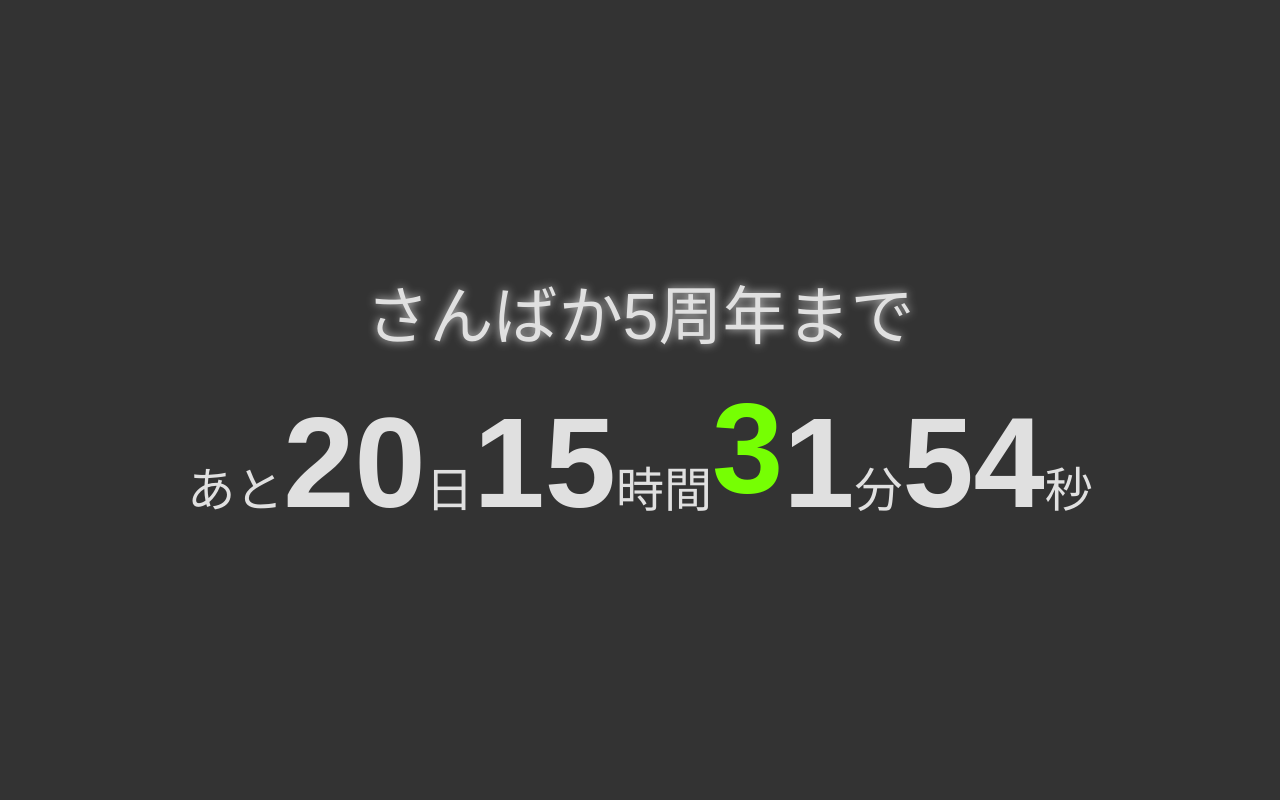
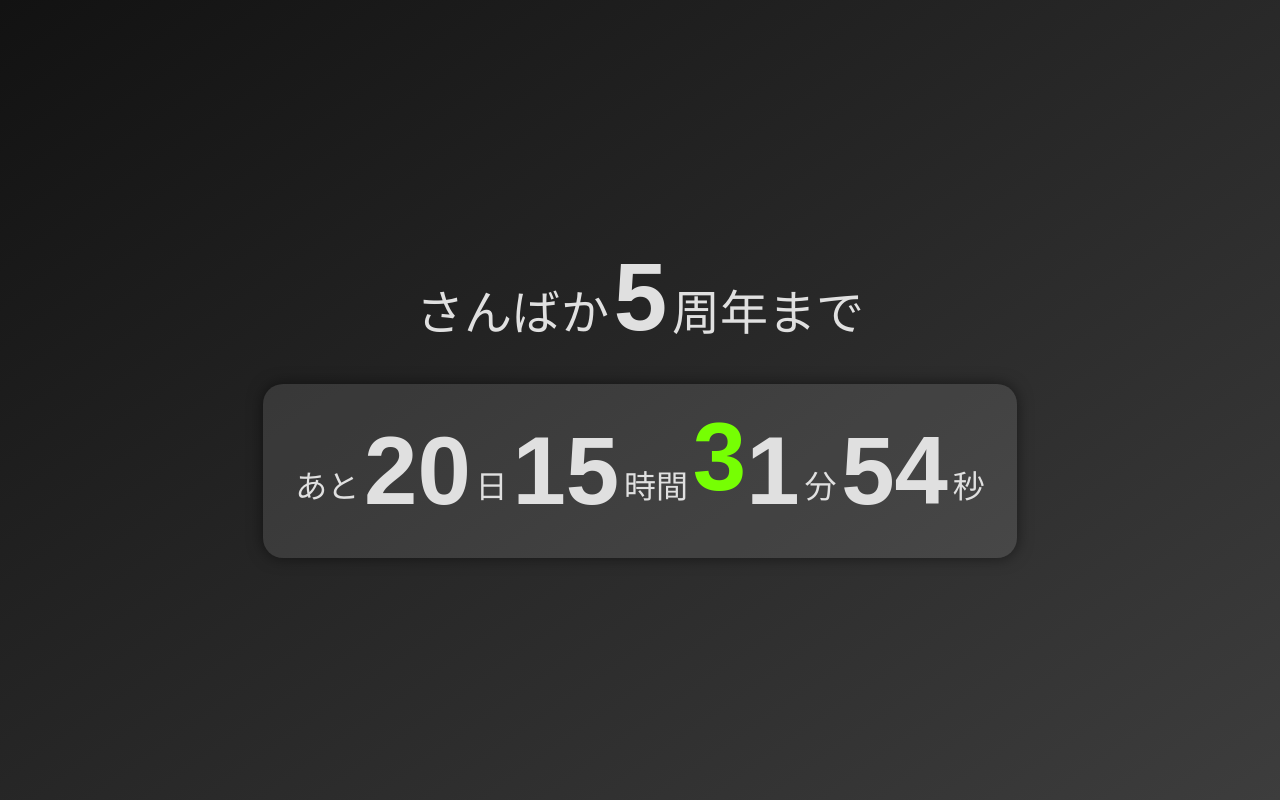
Before and after one commit to inoshiro/sanbaka_countdown, a Nuxt app: page / in a window 1280 px wide. Built offline with nearby package versions, Linux system fonts and the light colour scheme; a web font is replaced by a local one.

Commit message:
全体のスタイル調整

```diff
--- a/pages/index.vue
+++ b/pages/index.vue
@@ -16,7 +16,7 @@
 
 <template>
   <div class="container">
-    <div class="title">さんばか5周年まで</div>
+    <div class="title">さんばか<span class="number">5</span>周年まで</div>
     <div class="countdown-container">
       <div class="countdown">
         <span class="unit">あと</span>
@@ -34,24 +34,6 @@
 </template>
 
 <style>
-  @keyframes shake {
-    0% {
-      transform: translate(0px, 0px) rotateZ(0deg);
-    }
-    45% {
-      transform: translate(4px, 4px) rotateZ(1deg);
-    }
-    50% {
-      transform: translate(0px, 4px) rotateZ(0deg);
-    }
-    75% {
-      transform: translate(4px, 0px) rotateZ(-1deg);
-    }
-    100% {
-      transform: translate(0px, 0px) rotateZ(0deg);
-    }
-  }
-
   @keyframes bounce {
     0%,
     100% {
@@ -69,14 +51,20 @@
     align-items: center;
     height: 100vh;
     background-color: #333;
+    background: linear-gradient(
+      145deg,
+      #121212,
+      #3d3d3d
+    ); /* グラデーション背景 */
+
     font-family: "M PLUS 1 Code", sans-serif;
   }
 
   .title {
-    margin-bottom: 2rem; /* タイトルとカウントダウンの間隔 */
-    font-size: 4rem; /* タイトルのフォントサイズ */
-    color: #e0e0e0; /* タイトルのフォントカラー */
-    text-shadow: 0 0 10px #ccc; /* タイトルのテキストシャドウで立体感を出す */
+    font-size: 3rem; /* タイトルのフォントサイズ */
+    color: #e0e0e0;
+    text-align: center;
+    margin-bottom: 2rem; /* カウントダウンとの間隔 */
   }
 
   .countdown-container {
@@ -88,16 +76,28 @@
   .countdown {
     color: #e0e0e0;
     text-align: center;
+    background-color: rgba(
+      255,
+      255,
+      255,
+      0.1
+    ); /* カウントダウン背景の薄いオーバーレイ */
+    border-radius: 20px; /* 角を丸く */
+    padding: 2rem; /* カウントダウンの内側のパディング */
+    box-shadow: 0 0 15px rgba(0, 0, 0, 0.5); /* カウントダウンの影 */
   }
 
   .number {
-    font-size: 8rem; /* 数字部分のフォントサイズを大きく */
+    font-size: 6rem; /* 数字部分のフォントサイズを調整 */
     font-weight: 700; /* Bold */
+    display: inline-block;
+    margin: 0 0.3rem; /* 数字間のマージン */
   }
 
   .unit {
-    font-size: 3rem; /* 単位部分のフォントサイズを小さく */
+    font-size: 2rem; /* 単位部分のフォントサイズを調整 */
     font-weight: 400; /* Regular */
+    vertical-align: super; /* 単位を少し上に配置 */
   }
 
   .san {
```
